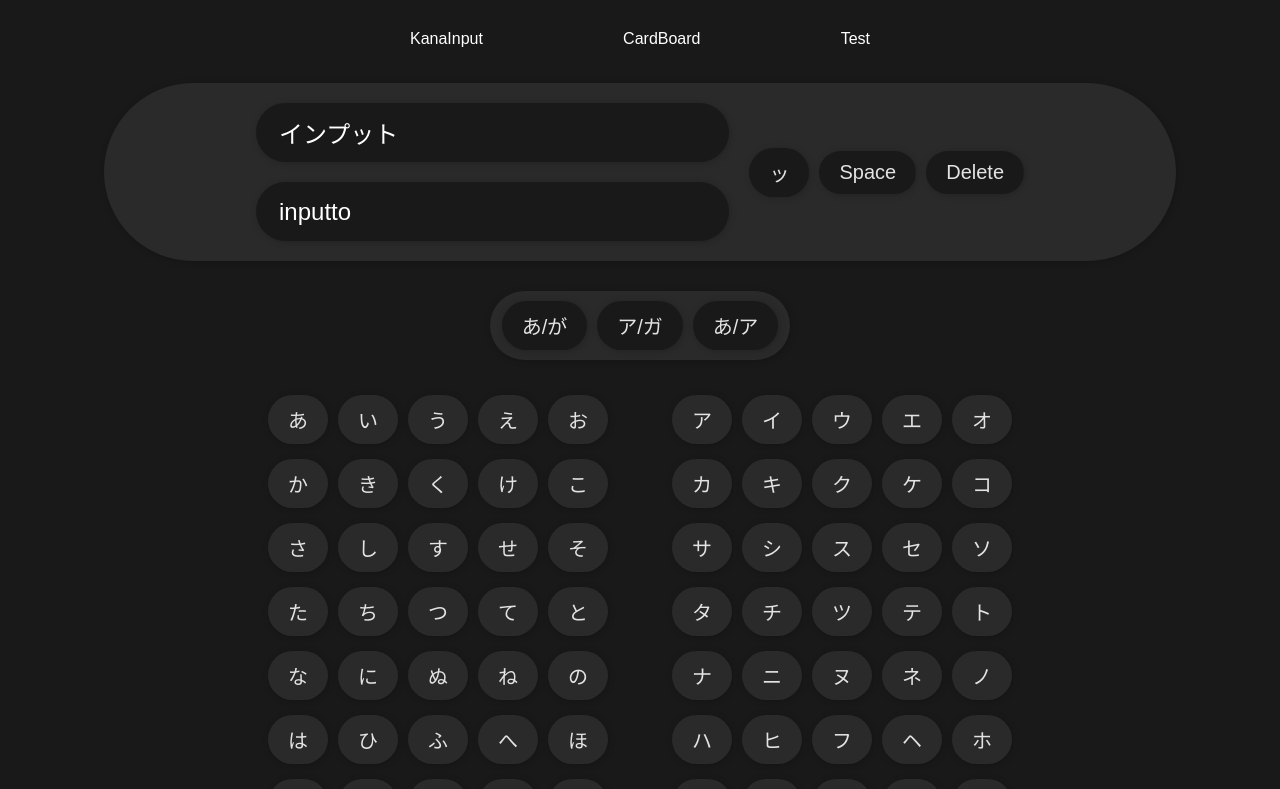
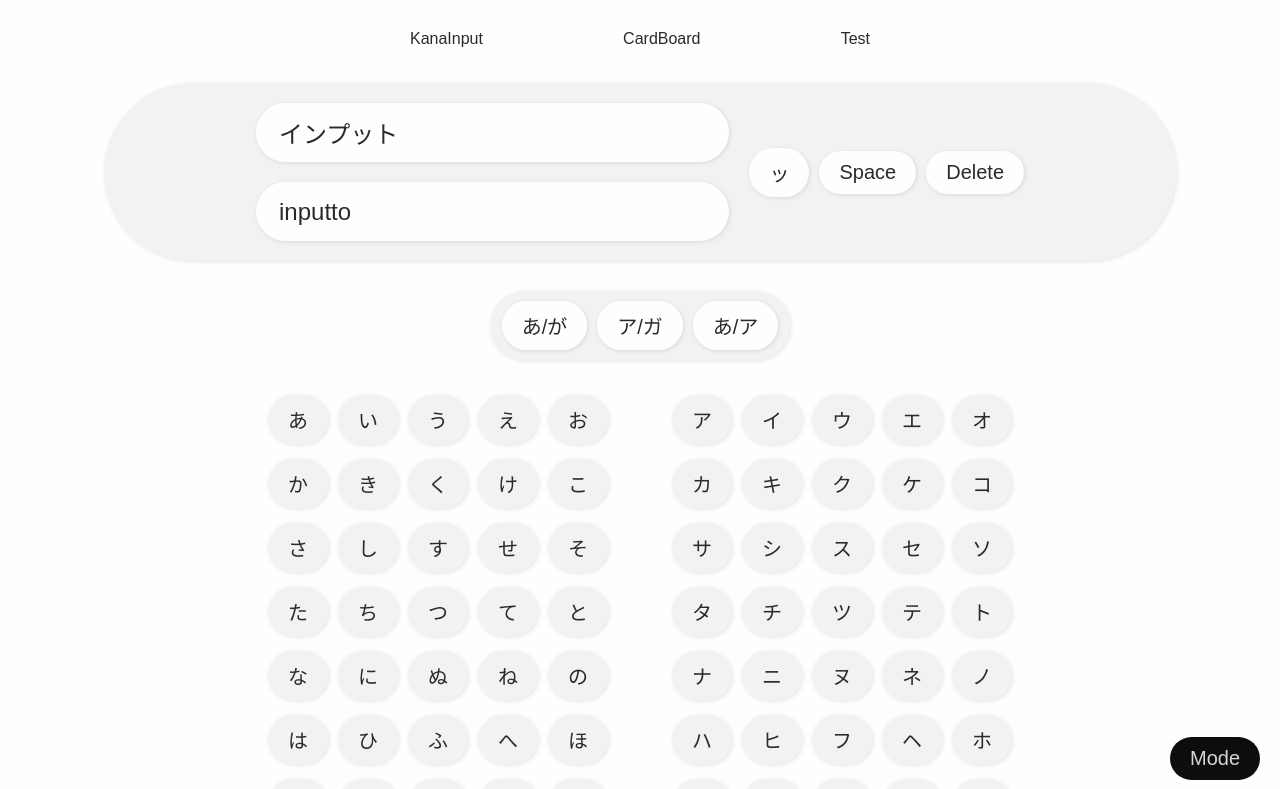
Before and after one commit to zhy-shen/kanakata, a React app: page / in a window 1280 px wide. Shown: the top 789 px of the page. Built offline with nearby package versions, Linux system fonts and the light colour scheme.

Commit message:
Add night mode

```diff
--- a/src/App.js
+++ b/src/App.js
@@ -1,4 +1,5 @@
 import React, { useState } from "react";
+import Button from "./Button";
 import KanaInput from "./KanaInput";
 import CardBoard from "./CardBoard";
 import MainNavigation from "./MainNavigation";
@@ -13,6 +14,7 @@ function App() {
         { (page === 0) && <KanaInput /> }
         { (page === 1) && <CardBoard /> }
       </div>
+      <div className="mode-toggle"><Button char="Mode"/></div>
     </div>
   )
 }
--- a/src/Button.css
+++ b/src/Button.css
@@ -12,9 +12,13 @@ button {
   margin: auto;
   cursor: pointer;
   user-select: none;
-  filter: drop-shadow(1px 1px 3px rgba(0, 0, 0, 0.2));
+  filter: var(--drop-shadow);
   flex: 1 0 17%;
   white-space: nowrap;
+
+  &.two-char {
+    padding: 10px;
+  }
 
   animation-fill-mode: forwards;
   background-image: linear-gradient(to bottom right, var(--button-highlight-color) 49.5%, var(--button-color) 50%);
--- a/src/Button.js
+++ b/src/Button.js
@@ -2,6 +2,8 @@ import React from "react";
 import "./Button.css"
 
 function Button({ char }) {
+  let lengthClass;
+  if (char.length === 2) lengthClass = "two-char"
 
   function addChar() {
 
@@ -14,6 +16,10 @@ function Button({ char }) {
 
     else if (char === "Delete") {
       input.innerHTML = input.innerHTML.slice(0, -1);
+    }
+
+    else if (char === "Mode") {
+      document.querySelector("body").classList.toggle('night-mode');
     }
 
     else {
@@ -31,7 +37,7 @@ function Button({ char }) {
 
   return (
     <div className="button-wrap">
-      <button key={char} onClick={addChar}>
+      <button key={char} className={lengthClass} onClick={addChar}>
         <span>
           {char}
         </span>
--- a/src/Card.css
+++ b/src/Card.css
@@ -33,7 +33,7 @@
     backface-visibility: hidden;
     background: var(--button-color);
     color: var(--button-text-color);
-    filter: drop-shadow(1px 1px 3px rgba(0, 0, 0, 0.2));
+    filter: var(--drop-shadow);
   }
 
   & .card-front {
--- a/src/InputBox.css
+++ b/src/InputBox.css
@@ -9,7 +9,7 @@
   position: sticky;
   top: 10px;
   z-index: 1;
-  filter: drop-shadow(1px 1px 3px rgba(0, 0, 0, 0.2));
+  filter: var(--drop-shadow);
 
   & .control-box {
     margin: auto 0;
@@ -19,6 +19,13 @@
 
     & .button-wrap button {
       background-image: linear-gradient(to bottom right, var(--button-highlight-color) 49.5%, var(--background-color) 50%);
+
+      &:active {
+        transition: transform 0.03s;
+        background: var(--button-click-color);
+        transform: scale(95%);
+        color: var(--button-click-text-color);
+      }
     }
   }
 
@@ -45,7 +52,7 @@
   & .input-wrapper {
     color: white;
     background-color: var(--background-color);
-    filter: drop-shadow(1px 1px 3px rgba(0, 0, 0, 0.2));
+    filter: var(--drop-shadow);
     border-radius: 30px;
     padding: 12px 15px;
     display: flex;
@@ -63,6 +70,7 @@
     & > * {
       margin: auto 0 auto 8px;
       display: block;
+      color: var(--button-text-color);
       white-space: nowrap;
     }
   }
--- a/src/InputBox.js
+++ b/src/InputBox.js
@@ -48,8 +48,10 @@ function InputBox() {
       else if (i < string.length - 1) {
         let twoChar = string.substring(i, i + 2)
 
-        if (twoChar.charAt(0) === "ッ" && string.charAt(i + 1) !== ' ') {
-          engTrans += jpToEn(string.charAt(i + 1)).charAt(0)
+        if (twoChar.charAt(0) === "ッ") {
+          if (string.charAt(i + 1) !== ' ') {
+            engTrans += jpToEn(string.charAt(i + 1)).charAt(0)
+          }
         }
 
         else if (jpFlatten.indexOf(twoChar) !== -1) {
--- a/src/KanaBoard.css
+++ b/src/KanaBoard.css
@@ -21,4 +21,13 @@
     place-content: space-between;
     margin-bottom: auto;
   }
+
+  @media screen and (max-width: 380px) {
+    & .kana-input-buttons {
+      max-width: calc(100vw - 40px);
+      margin-right: -8px;
+      overflow-y: scroll;
+    }
+  }
+
 }
--- a/src/KanaControl.css
+++ b/src/KanaControl.css
@@ -9,7 +9,7 @@
   background: var(--button-color);
   padding: 10px 12px;
   border-radius: 50px;
-  filter: drop-shadow(1px 1px 3px rgba(0, 0, 0, 0.2));
+  filter: var(--drop-shadow);
   margin: auto;
 
   @media screen and (min-width: 1000px) {
--- a/src/MainNavigation.css
+++ b/src/MainNavigation.css
@@ -6,13 +6,18 @@ ul {
   max-width: 500px;
   margin: 0 auto;
 
+  @media screen and (max-width: 300px) {
+    max-width: calc(100vw - 40px);
+    flex-direction: column;
+  }
+
   & li {
     list-style: none;
     padding: 10px 20px;
     cursor: pointer;
 
     & span {
-      color: white;
+      color: var(--button-text-color);
     }
   }
 }
--- a/src/index.css
+++ b/src/index.css
@@ -1,11 +1,22 @@
 body {
-  --button-color: #2a2a2a;
-  --button-highlight-color: #d9d9d9;
-  --button-text-color: #e3e3e3;
-  --button-click-color: #e3e3e3;
-  --button-click-text-color: #252525;
-  --background-color: #191919;
   margin: 20px;
+  --button-color: #f2f2f2;
+  --button-highlight-color: #252525;
+  --button-text-color: #2a2a2a;
+  --button-click-color: #2a2a2a;
+  --button-click-text-color: #fefefe;
+  --background-color: #fefefe;
+  --drop-shadow: drop-shadow(1px 1px 2px rgba(0, 0, 0, 0.1));
+
+  &.night-mode {
+    --button-color: #2a2a2a;
+    --button-highlight-color: #d9d9d9;
+    --button-text-color: #e3e3e3;
+    --button-click-color: #e3e3e3;
+    --button-click-text-color: #252525;
+    --background-color: #191919;
+    --drop-shadow: drop-shadow(1px 1px 3px rgba(0, 0, 0, 0.2));
+  }
 }
 
 html * {
@@ -22,8 +33,10 @@ body {
     }
   }
 
-  & .kana-buttons {
-    & > div {
-    }
+  & .mode-toggle {
+    filter: invert(1);
+    position: fixed;
+    right: 20px;
+    bottom: 20px;
   }
 }
```
Also changed, not shown: 2 other files (tests, documents, lock files or other folders).
